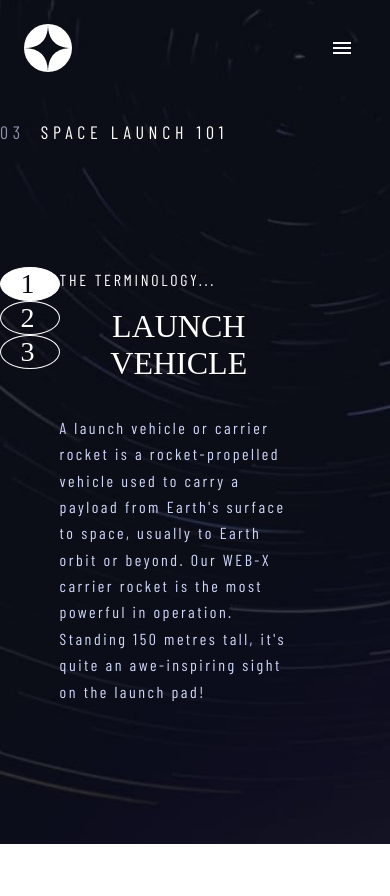
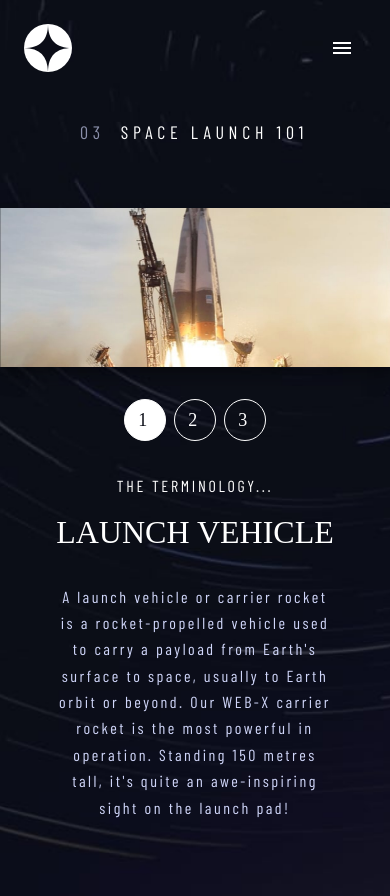
Before and after one commit to AgomohC/femto-space-tourism, a React (Create React App) app: page /technology in a window 390 px wide. Shown: the top 896 px of the page. Before the commit the page ends 844 px from the top, so only its background shows below. Built offline with nearby package versions, Linux system fonts and the light colour scheme; a web font is replaced by a local one.

Commit message:
finished tablet and mobile views for techbody.jsx

```diff
--- a/src/Components/TechBody.jsx
+++ b/src/Components/TechBody.jsx
@@ -15,9 +15,12 @@ const backgroundPortrait = [vehiclePortrait, portPortrait, capsulePortrait];
 
 const useStyles = makeStyles((theme) => ({
    introContainer: {
-      marginLeft: "auto",
       marginRight: "auto",
       marginBottom: theme.spacing(8),
+      marginLeft: theme.spacing(10),
+      [theme.breakpoints.up("lg")]: {
+         marginLeft: "auto",
+      },
    },
    contentContainer: {
       marginLeft: "auto",
@@ -38,12 +41,19 @@ const useStyles = makeStyles((theme) => ({
       [theme.breakpoints.down("sm")]: {
          fontSize: "18px",
       },
-      [theme.breakpoints.up("lg")]: {
-         textAlign: "left",
-      },
    },
    bodyText: {
       color: theme.palette.text.secondary,
+      textAlign: "center",
+      maxWidth: "72vw",
+      marginLeft: "auto",
+      marginRight: "auto",
+      [theme.breakpoints.up("lg")]: {
+         textAlign: "left",
+         maxWidth: "none",
+         marginLeft: 0,
+         marginRight: 0,
+      },
    },
    img: {
       display: "none",
@@ -54,17 +64,23 @@ const useStyles = makeStyles((theme) => ({
          justifyContent: "flex-end",
       },
    },
-   imgContainerDesktop: {
+   imgMobile: {
+      display: "flex",
+      height: "auto",
+      width: "100%",
+      boxShadow: theme.shadows[12],
       [theme.breakpoints.up("lg")]: {
-         height: "100%",
-         width: "100%",
+         display: "none",
       },
    },
+
    desktopImg: {
-      [theme.breakpoints.up("lg")]: {
-         height: "100%",
-         width: "100%",
-      },
+      height: "100%",
+      width: "100%",
+   },
+   mobileImg: {
+      height: "100%",
+      width: "100%",
    },
 
    whiteText: {
@@ -85,8 +101,18 @@ const useStyles = makeStyles((theme) => ({
    termText: {
       color: theme.palette.text.primary,
       marginBottom: theme.spacing(2),
+      textAlign: "center",
+      [theme.breakpoints.up("lg")]: {
+         textAlign: "left",
+      },
    },
    numDiv: {
+      width: "40px",
+      height: "40px",
+      [theme.breakpoints.up("sm")]: {
+         width: "60px",
+         height: "60px",
+      },
       [theme.breakpoints.up("lg")]: {
          width: "80px",
          height: "80px",
@@ -102,6 +128,9 @@ const useStyles = makeStyles((theme) => ({
          backgroundColor: theme.palette.text.primary,
          color: "#0b0d17",
       },
+      [theme.breakpoints.down("sm")]: {
+         fontSize: "18px",
+      },
    },
    activeTab0: {
       color: (currentVehicle) =>
@@ -110,9 +139,18 @@ const useStyles = makeStyles((theme) => ({
          currentVehicle === 0 ? "#fff" : "transparent",
    },
    activeTab1: {
+      marginLeft: theme.spacing(1),
+      marginRight: theme.spacing(1),
+
+      [theme.breakpoints.up("sm")]: {
+         marginLeft: theme.spacing(2),
+         marginRight: theme.spacing(2),
+      },
       [theme.breakpoints.up("lg")]: {
          marginBottom: theme.spacing(4),
          marginTop: theme.spacing(4),
+         marginLeft: 0,
+         marginRight: 0,
       },
       color: (currentVehicle) =>
          currentVehicle === 1 ? "#0b0d17" : theme.palette.text.primary,
@@ -128,6 +166,19 @@ const useStyles = makeStyles((theme) => ({
    align: {
       [theme.breakpoints.up("lg")]: {
          alignItems: "center",
+      },
+   },
+   justify: {
+      display: "flex",
+      justifyContent: "center",
+      marginBottom: theme.spacing(4),
+      marginTop: theme.spacing(4),
+      [theme.breakpoints.up("sm")]: {
+         marginBottom: theme.spacing(8),
+         marginTop: theme.spacing(8),
+      },
+      [theme.breakpoints.up("lg")]: {
+         display: "block",
       },
    },
 }));
@@ -171,9 +222,12 @@ const TechBody = (props) => {
                SPACE LAUNCH 101
             </Typography>
          </Grid>
+         <Grid item xs={12} className={classes.imgMobile}>
+            <img src={landscapeImg} className={classes.mobileImg} alt="" />
+         </Grid>
          <Grid item container xs={12} className={classes.contentContainer}>
             <Grid item container xs={12} lg={8} className={classes.align}>
-               <Grid item xs={2}>
+               <Grid item xs={12} lg={2} className={classes.justify}>
                   <div
                      className={classNames(classes.numDiv, classes.activeTab0)}
                      onClick={clickHandler0}
@@ -193,13 +247,14 @@ const TechBody = (props) => {
                      3
                   </div>
                </Grid>
-               <Grid item xs={8}>
+               <Grid item xs={12} lg={8}>
                   <Typography className={classes.termText} variant="subtitle2">
                      THE TERMINOLOGY...
                   </Typography>
                   <Typography variant="h3" className={classes.whiteText}>
                      {currentData.name.toUpperCase()}
                   </Typography>
+
                   <Typography
                      variant="body1"
                      color="initial"
@@ -209,15 +264,8 @@ const TechBody = (props) => {
                   </Typography>
                </Grid>
             </Grid>
-            <Grid item xs={12} lg={4} className={classes.img}>
-               {/* TODO: style img container */}
-               <div className={classes.imgContainerDesktop}>
-                  <img
-                     src={portraitImg}
-                     className={classes.desktopImg}
-                     alt=""
-                  />
-               </div>
+            <Grid item lg={4} className={classes.img}>
+               <img src={portraitImg} className={classes.desktopImg} alt="" />
             </Grid>
          </Grid>
       </>
--- a/src/Pages/Technology.jsx
+++ b/src/Pages/Technology.jsx
@@ -44,7 +44,7 @@ const Technology = () => {
    const classes = useStyles();
    return (
       <Grid container className={classes.background}>
-         <Grid item container xs={11} className={classes.container}>
+         <Grid item container xs={12} lg={11} className={classes.container}>
             <TechBody />
          </Grid>
       </Grid>
```
Also changed, not shown: src/assets/technology/image-launch-vehicle-landscape.jpg.
